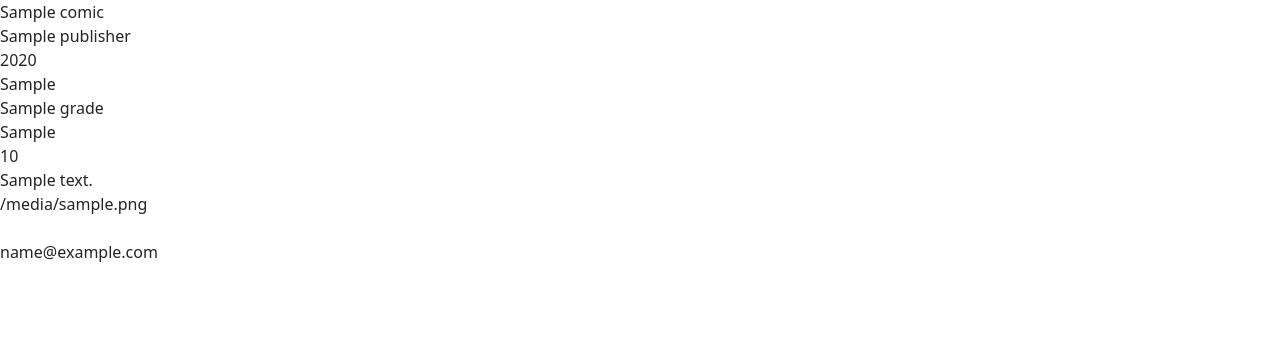
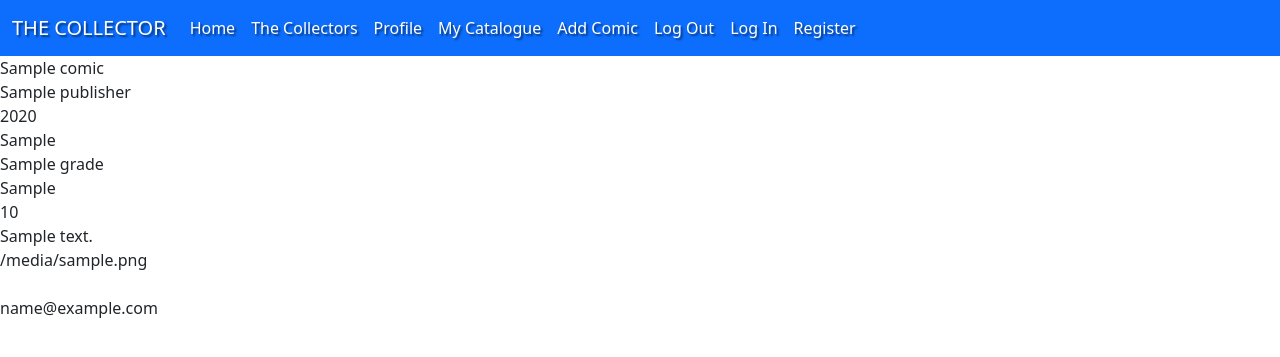
Before and after one commit to CarlaBuongiorno/The-Collector, a Flask app: page / in a window 1280 px wide. Shown: the top 357 px of the page. Run offline with Flask 2, Linux system fonts and the light colour scheme; a database or web service that is not in the repository returns one stand-in record (values such as "Sample title"); some libraries are stand-ins or nearby versions.

Commit message:
Add Bootstrap Navbar

```diff
--- a/static/css/style.css
+++ b/static/css/style.css
@@ -0,0 +1,4 @@
+/* Credit -> Code Institute - Task Manager Project */
+.text-shadow {
+    text-shadow: 2px 2px 2px rgba(0, 0, 0, 0.5);
+}
--- a/templates/base.html
+++ b/templates/base.html
@@ -1,17 +1,62 @@
 <!DOCTYPE html>
 <html lang="en">
+
 <head>
     <meta charset="UTF-8">
     <meta http-equiv="X-UA-Compatible" content="IE=edge">
     <meta name="viewport" content="width=device-width, initial-scale=1.0">
-    <link rel="stylesheet" href="https://cdnjs.cloudflare.com/ajax/libs/font-awesome/6.0.0-beta2/css/all.min.css" type="text/css">
-    <link rel="stylesheet" href="https://cdn.jsdelivr.net/npm/bootstrap@5.1.1/dist/css/bootstrap.min.css" type="text/css">
+    <link rel="stylesheet" href="https://cdnjs.cloudflare.com/ajax/libs/font-awesome/6.0.0-beta2/css/all.min.css"
+        type="text/css">
+    <link rel="stylesheet" href="https://cdn.jsdelivr.net/npm/bootstrap@5.1.1/dist/css/bootstrap.min.css"
+        type="text/css">
     <link rel="stylesheet" href="{{ url_for('static', filename='css/style.css') }}" type="text/css">
     {% block styles %}
     {% endblock %}
     <title>The Collector</title>
 </head>
+
 <body>
+
+    <header>
+        <!-- Navbar -->
+        <nav class="navbar navbar-expand-lg navbar-dark bg-primary text text-shadow">
+            <div class="container-fluid">
+                <a class="navbar-brand text-uppercase" href="{{ url_for('get_comics')}}">The Collector</a>
+                <button class="navbar-toggler" type="button" data-bs-toggle="collapse" data-bs-target="#navbarNav"
+                    aria-controls="navbarNav" aria-expanded="false" aria-label="Toggle navigation">
+                    <span class="navbar-toggler-icon"></span>
+                </button>
+                <div class="collapse navbar-collapse" id="navbarNav">
+                    <ul class="navbar-nav">
+                        <li class="nav-item">
+                            <a class="nav-link text-white active" aria-current="page" href="#">Home</a>
+                        </li>
+                        <li class="nav-item">
+                            <a class="nav-link text-white" href="{{ url_for('get_comics')}}">The Collectors</a>
+                        </li>
+                        <li class="nav-item">
+                            <a class="nav-link text-white" href="#">Profile</a>
+                        </li>
+                        <li class="nav-item">
+                            <a class="nav-link text-white" href="#">My Catalogue</a>
+                        </li>
+                        <li class="nav-item">
+                            <a class="nav-link text-white" href="#">Add Comic</a>
+                        </li>
+                        <li class="nav-item">
+                            <a class="nav-link text-white" href="#">Log Out</a>
+                        </li>
+                        <li class="nav-item">
+                            <a class="nav-link text-white" href="#">Log In</a>
+                        </li>
+                        <li class="nav-item">
+                            <a class="nav-link text-white" href="#">Register</a>
+                        </li>
+                    </ul>
+                </div>
+            </div>
+        </nav>
+    </header>
 
     {% block content %}
     {% endblock %}
@@ -22,4 +67,5 @@
     {% block scripts %}
     {% endblock %}
 </body>
+
 </html>
```
